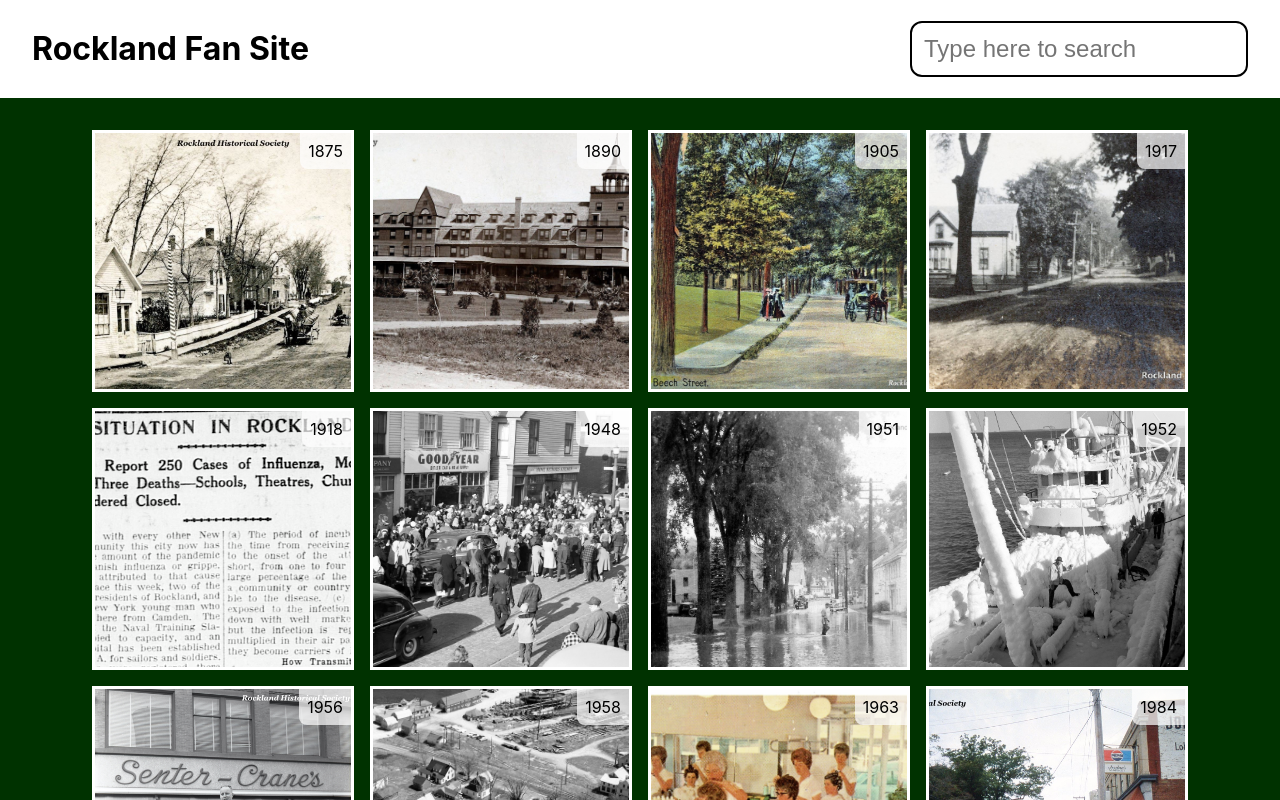
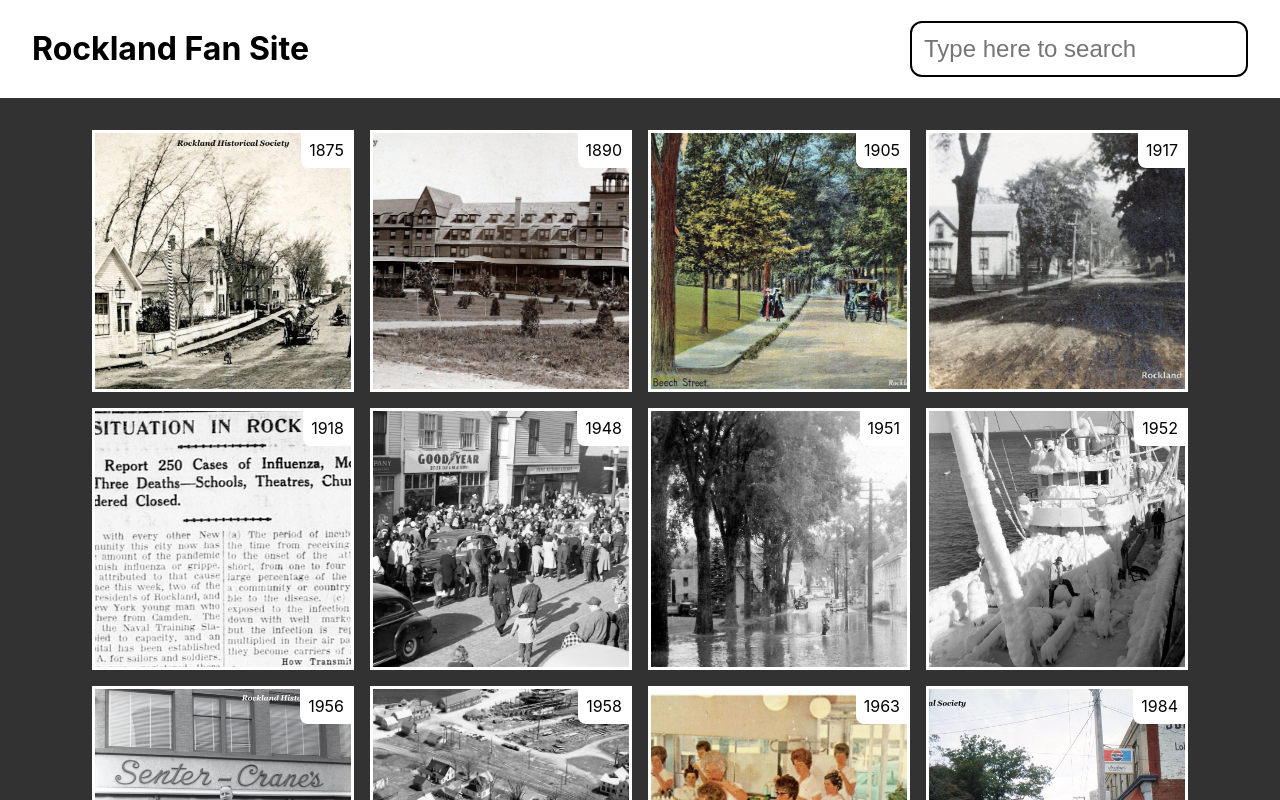
Before and after one commit to mpaulweeks/rockland, a React (Create React App) app: page / in a window 1280 px wide. Shown: the top 800 px of the page. Built offline with nearby package versions, Linux system fonts and the light colour scheme.

Commit message:
style gallery

```diff
--- a/src/gallery/Gallery.css
+++ b/src/gallery/Gallery.css
@@ -1,5 +1,5 @@
 .GalleryContainer {
-  background-color: rgba(0, 50, 0, 1);
+  background-color: rgba(50, 50, 50, 1);
   padding: 1.5rem;
 
   display: flex;
--- a/src/gallery/PhotoPreview.css
+++ b/src/gallery/PhotoPreview.css
@@ -15,11 +15,11 @@
 
 .PhotoPreviewDate {
   position: absolute;
-  top: 0;
-  right: 0;
+  top: -1px;
+  right: -1px;
 
   color: black;
-  background-color: rgba(255,255,255,0.7);
+  background-color: white;
   padding: 0.5em;
   border-radius: 0 0 0 0.5em;
 }
```
